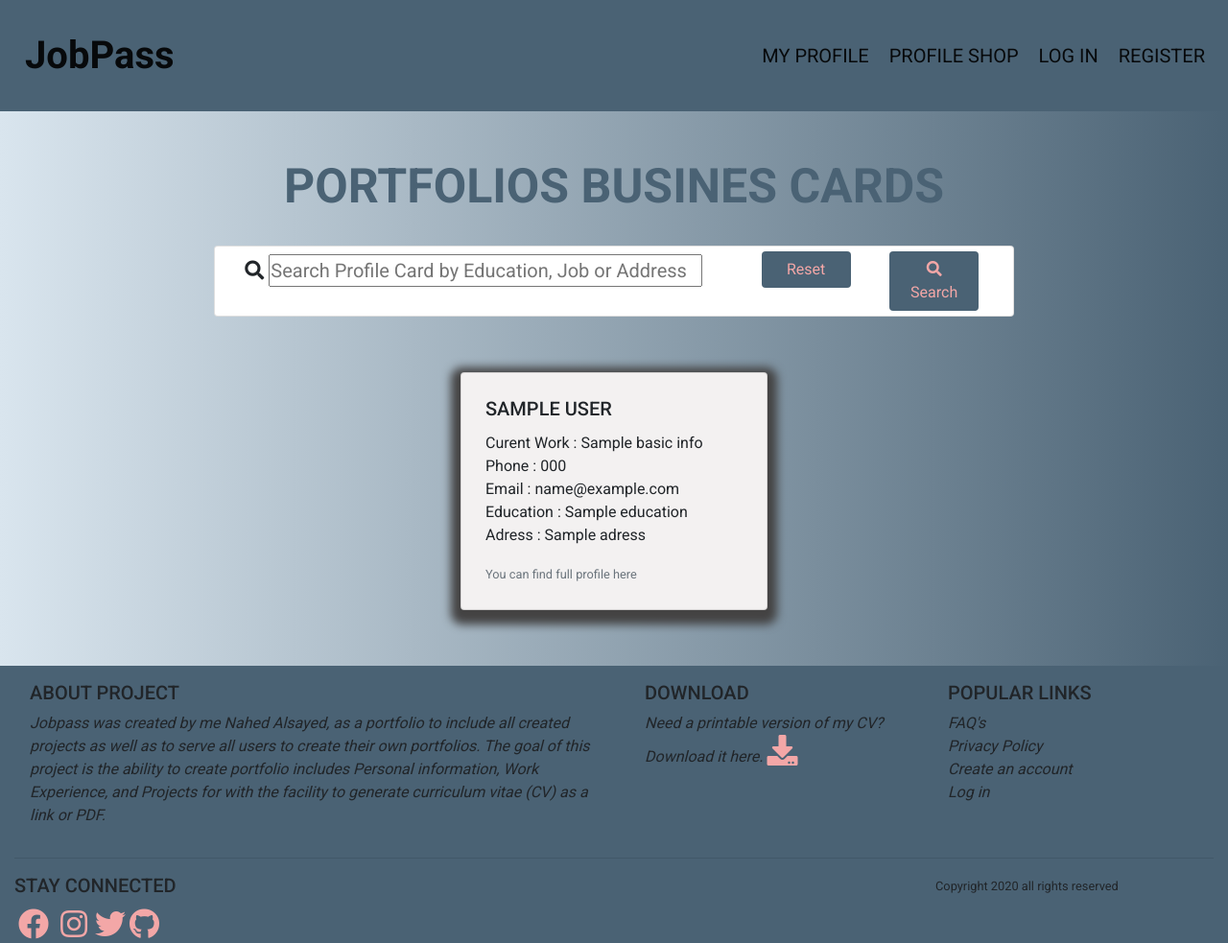
After one commit to nahed2019/jobpass-ms3, a Flask app: page /search in a window 1280 px wide. The commit adds this page. Shown: the whole page at 96% size. Run offline with Flask 2, Linux system fonts and the light colour scheme; a database or web service that is not in the repository returns one stand-in record (values such as "Sample title"); some libraries are stand-ins or nearby versions.

Commit message:
add styls for portfolios page,change the name of profile shop to prtfolios

```diff
--- a/static/css/style.css
+++ b/static/css/style.css
@@ -152,6 +153,13 @@ and edited slightly to fit project needs */
 .card-bg {
   background-color: #f3f1f1;
   box-shadow:  0 5px 10px 10px rgb(68, 67, 67);
+}
+
+.btn-search{
+  color: #f3a7a7;
+  background-color: #4a6274;
+  margin: 5px;
+  width: 90%;
 }
 
 /* ----------------------------------------------intro section/Manage Profile */
--- /dev/null
+++ b/templates/portfolios.html
@@ -0,0 +1,49 @@
+{% extends "base.html" %} {% block content %}
+
+<h2 class="text-center pt-5 pb-4 h2-custom uppercase">portfolios busines cards</h2>
+
+<div class="row justify-content-center card col-md-8 offset-md-2 custom-card mb-5">
+    <form action="{{ url_for('search') }}" method="post" class="col">
+        <div class="row">
+            <div class="input-field form-control-lg col-md-8 ">
+                <i class="fas fa-search "></i>
+                <input type="text" name="query" id="query" minlength="2" class="validate"
+                    placeholder="Search Profile Card by Education, Job or Address " style="width: 90%" required>
+            </div>
+            <div class="col-md-2">
+                <a href="{{ url_for('portfolios') }}" class="btn btn-search">Reset</a>
+            </div>
+            <div class="col-md-2">
+                <button type="submit" class="btn btn-search">
+                    <i class="fas fa-search left"></i> Search
+                </button>
+            </div>
+        </div>
+    </form>
+</div>
+{% if basics|length > 0 %}
+<div class="row row-cols-1 row-cols-md-3 row-cols-lg-4 justify-content-center ">
+    {% for basic in basics %}
+    <div class="card card-bg card-shop">
+        <div class="card-body">
+            <h5 class="card-title uppercase">{{ basic.first_name }} {{ basic.last_name }}</h5>
+            <p class="card-text">
+                Curent Work : {{ basic.cur_title }}<br>
+                Phone : {{ basic.phone }}<br>
+                Email : {{ basic.email }}<br>
+                Education : {{ basic.education }}<br>
+                Adress : {{ basic.adress }}
+            </p>
+            <p class="card-text">
+                <small class="text-muted">You can find full profile here</small>
+            </p>
+        </div>
+    </div>
+    {% endfor %}
+</div>
+{% else %}
+<h2 class="text-center">No Results Found</h2>
+{% endif %}
+
+
+{% endblock %}
```
Also changed, not shown: other parts of static/css/style.css (+28 -13 lines).
